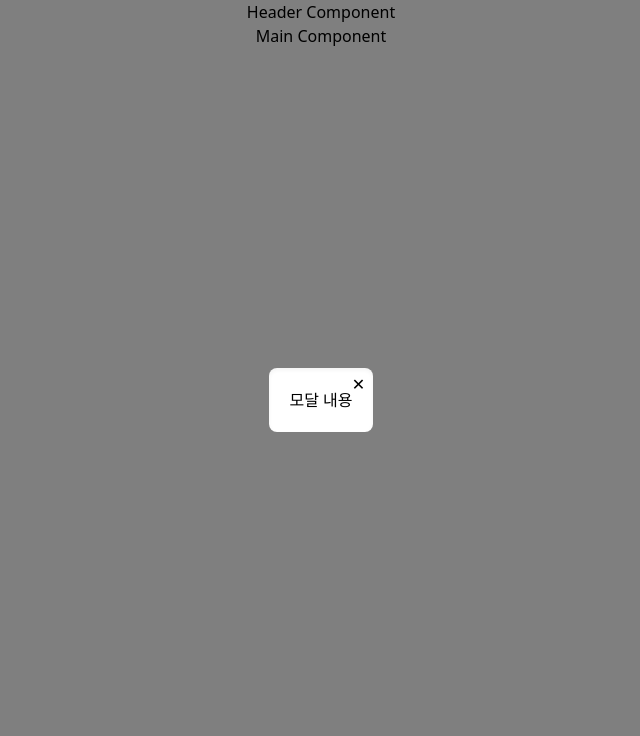
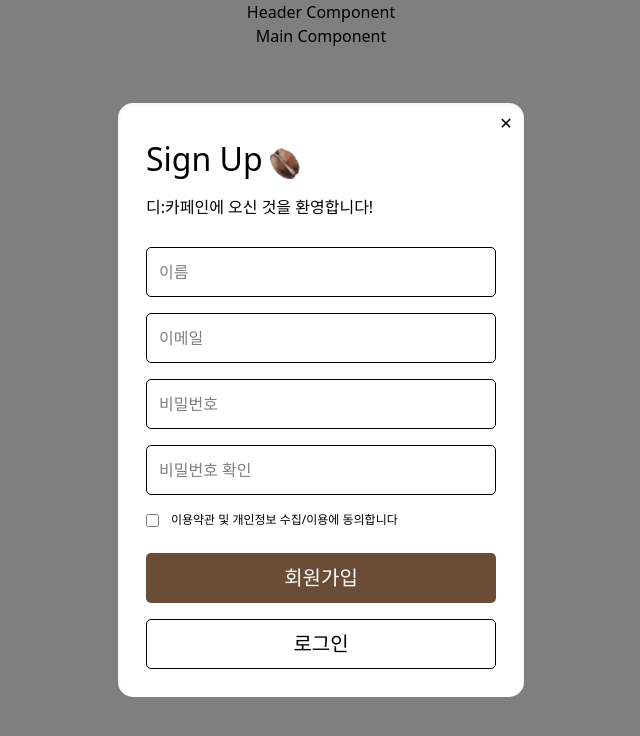
Before and after one commit to de-caffeine/de-caffeine, a React (Vite) app: page / in a window 1280 px wide. Shown: the top 736 px of the page, without its empty margins (319-959 px from the left). Built offline with nearby package versions, Linux system fonts and the light colour scheme.

Commit message:
✨ Feat: molecule/signupPopup

```diff
--- a/src/components/molecules/SignupPopup.tsx
+++ b/src/components/molecules/SignupPopup.tsx
@@ -1,12 +1,157 @@
-export default function SignupPopup() {
+import { useState } from 'react';
+import { login, signup } from '../../api/auth';
+import { AxiosError } from 'axios';
+import coffeeBean from '../../assets/images/CoffeeBean.svg';
+
+export default function SignupPopup({ onClose }: { onClose: () => void }) {
+  const [email, setEmail] = useState('');
+  const [fullName, setFullName] = useState('');
+  const [password, setPassword] = useState('');
+  const [passwordConfirm, setPasswordConfirm] = useState('');
+  const [agree, setAgree] = useState(false);
+  const [error, setError] = useState('');
+  const [isEmailValid, setIsEmailValid] = useState(true); // 이메일 유효성 검사 상태
+
+  const validateEmail = (email: string) => {
+    const emailPattern = /^[a-zA-Z0-9._%+-]+@[a-zA-Z0-9.-]+\.[a-zA-Z]{2,}$/;
+    return emailPattern.test(email);
+  };
+
+  const handleEmailChange = (e: React.ChangeEvent<HTMLInputElement>) => {
+    const emailValue = e.target.value;
+    setEmail(emailValue);
+
+    if (!validateEmail(emailValue)) {
+      setIsEmailValid(false);
+    } else {
+      setIsEmailValid(true);
+    }
+  };
+
+  const handleSignup = async () => {
+    setError('');
+
+    if (!fullName || !email || !password || !passwordConfirm) {
+      setError('모든 필드를 입력해주세요.');
+      return;
+    }
+    if (password !== passwordConfirm) {
+      setError('비밀번호가 일치하지 않습니다.');
+      return;
+    }
+    if (!agree) {
+      setError('약관에 동의해야 가입이 가능합니다.');
+      return;
+    }
+    if (!isEmailValid) {
+      setError('유효하지 않은 이메일 주소입니다.');
+      return;
+    }
+
+    try {
+      await signup(email, fullName, password);
+
+      // 회원가입 성공 → 로그인 처리
+      const loginResponse = await login(email, password);
+
+      // 로그인 성공 → accessToken 저장
+      localStorage.setItem('accessToken', loginResponse.token);
+      // 모달 닫기
+      onClose();
+    } catch (err) {
+      const error = err as AxiosError<{ message: string }>;
+      const msg = error.response?.data?.message || error.message;
+
+      // 이메일 중복 오류 처리
+      if (msg.includes('Request failed with status code 400')) {
+        setError('이미 존재하는 이메일입니다.');
+      } else {
+        setError(msg);
+      }
+    }
+  };
+
   return (
-    <>
-      <div className="fixed inset-0 flex items-center justify-center bg-black/50">
-        <div className="relative rounded-lg bg-white p-5 shadow-inner">
-          <button className="absolute top-1 right-1 h-5 w-5">✕</button>
-          <p>모달 내용</p>
+    <div className="fixed inset-0 flex items-center justify-center bg-black/50">
+      <div className="relative rounded-[15px] bg-white p-7 shadow-inner">
+        <button
+          onClick={onClose}
+          className="absolute top-2 right-2 h-5 w-5 cursor-pointer"
+        >
+          ✕
+        </button>
+        <div className="flex items-center pt-1 pb-3">
+          <div className="text-[32px]">Sign Up</div>
+          <img
+            src={coffeeBean}
+            alt="coffeeBeanIcon"
+            className="translate-1 translate-y-1"
+          />
+        </div>
+        <div className="text-[16px]">디:카페인에 오신 것을 환영합니다!</div>
+
+        <div className="flex flex-col gap-4 pt-7">
+          <input
+            type="text"
+            placeholder="이름"
+            value={fullName}
+            onChange={(e) => setFullName(e.target.value)}
+            className="h-[50px] w-[350px] rounded-[5px] border p-3"
+          />
+          <div className="relative">
+            <input
+              type="text"
+              placeholder="이메일"
+              value={email}
+              onChange={handleEmailChange}
+              className={`h-[50px] w-[350px] rounded-[5px] border p-3 ${!isEmailValid ? 'border-red-500' : ''}`}
+            />
+            {!isEmailValid && (
+              <div className="absolute bottom-[-15px] left-3 text-sm text-[12px] text-red-500">
+                이메일 형식이 잘못되었습니다.
+              </div>
+            )}
+          </div>
+          <input
+            type="password"
+            placeholder="비밀번호"
+            value={password}
+            onChange={(e) => setPassword(e.target.value)}
+            className="h-[50px] w-[350px] rounded-[5px] border p-3"
+          />
+          <input
+            type="password"
+            placeholder="비밀번호 확인"
+            value={passwordConfirm}
+            onChange={(e) => setPasswordConfirm(e.target.value)}
+            className="h-[50px] w-[350px] rounded-[5px] border p-3"
+          />
+
+          <div className="flex items-center">
+            <input
+              type="checkbox"
+              checked={agree}
+              onChange={(e) => setAgree(e.target.checked)}
+              className="cursor-pointer accent-[#6b4c36]"
+            />
+            <div className="ml-3 text-[12px]">
+              이용약관 및 개인정보 수집/이용에 동의합니다
+            </div>
+          </div>
+
+          {error && <div className="text-sm text-red-500">{error}</div>}
+
+          <button
+            onClick={handleSignup}
+            className="mt-2 h-[50px] w-full cursor-pointer rounded-[5px] bg-[#6b4c36] text-[20px] text-white"
+          >
+            회원가입
+          </button>
+          <button className="h-[50px] w-full cursor-pointer rounded-[5px] border text-[20px]">
+            로그인
+          </button>
         </div>
       </div>
-    </>
+    </div>
   );
 }
```
Also changed, not shown: src/assets/images/CoffeeBean.svg (added).
